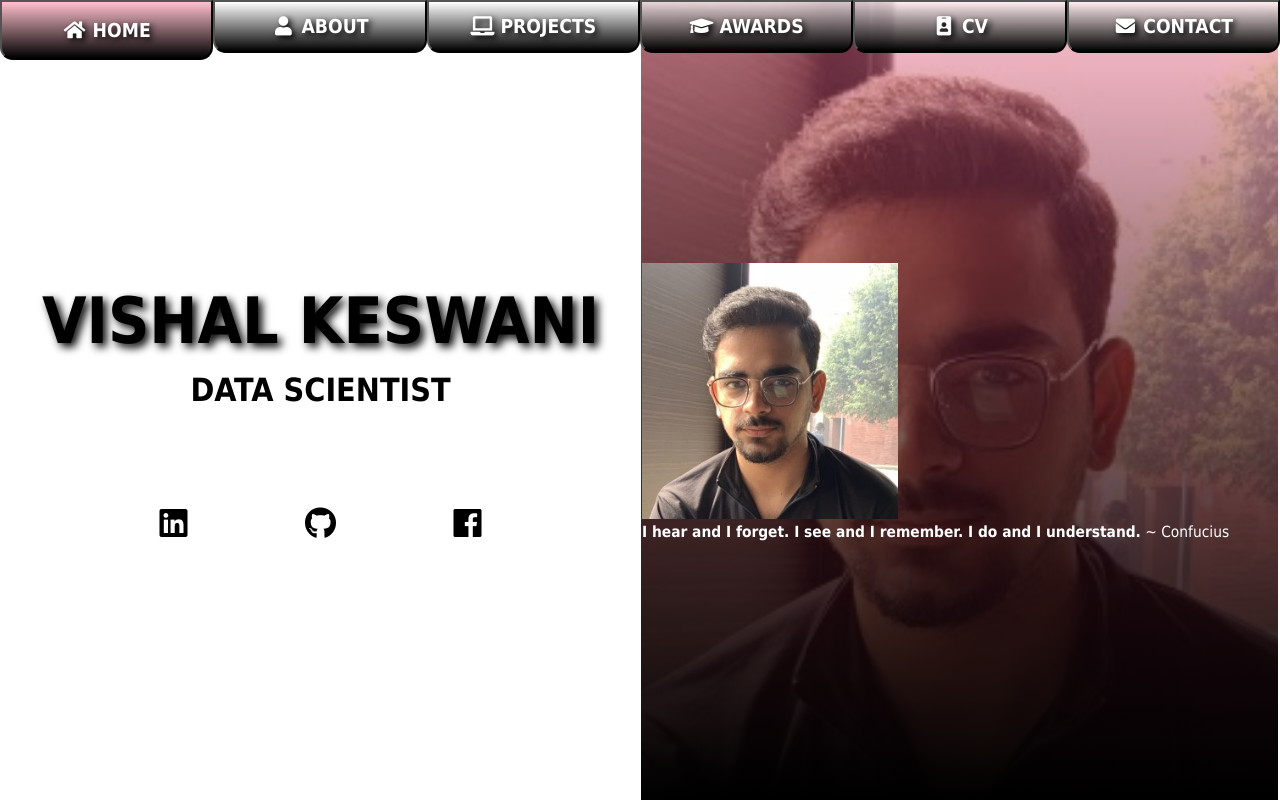
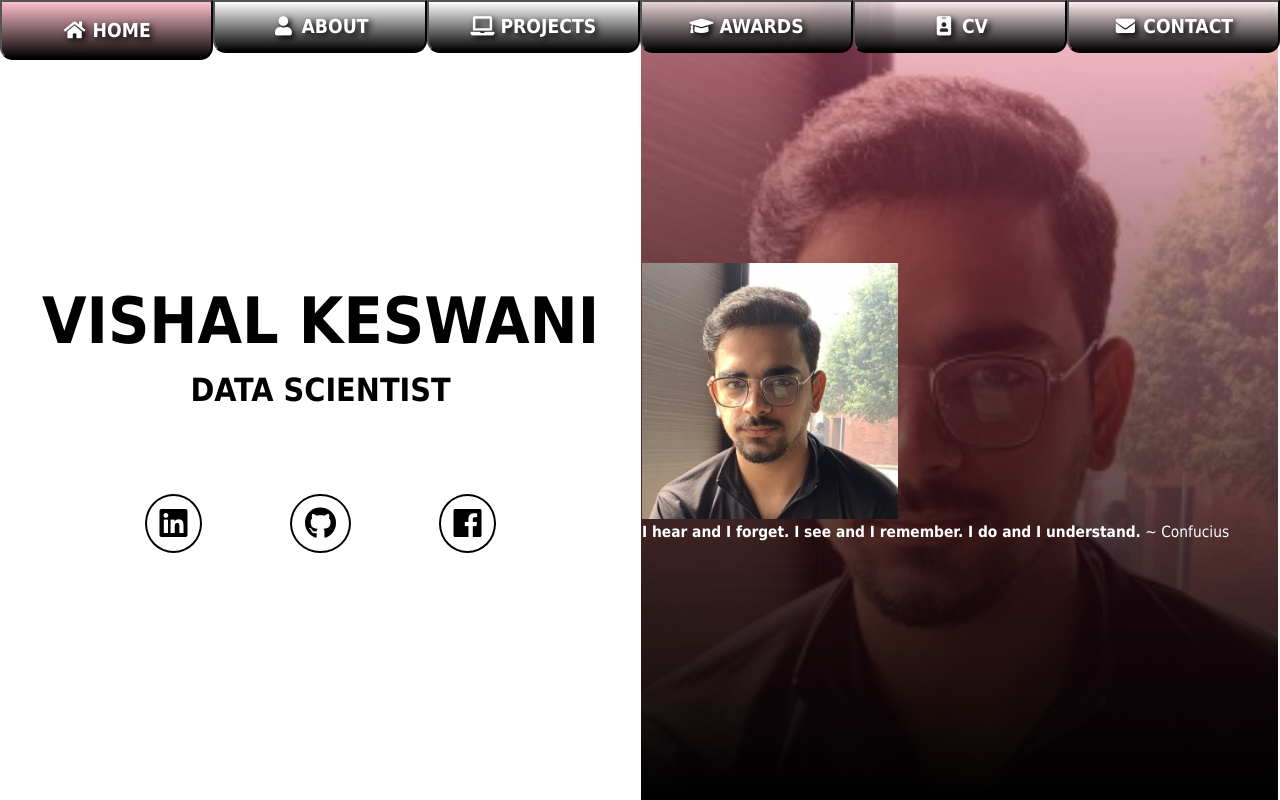
Before and after one commit to vkeswani/vkeswani.github.io, a plain HTML site: page index.html in a window 1280 px wide. Drawn offline with nearby package versions, Linux system fonts and the light colour scheme.

Commit message:
Update index.css

```diff
--- a/index.css
+++ b/index.css
@@ -61,7 +61,7 @@ body {
     font-family: Tahoma, sans-serif;
     color: black;
     word-wrap:break-word;
-    text-shadow: 4px 4px 8px #000000;
+    ext-shadow: 4px 4px 8px #000000;
     line-height: 4vw;
 }
 #about table {
@@ -81,7 +81,7 @@ body {
     border-radius:100%;
     background:transparent;
     transition:0.4s ease-in-out;
-    border: 0.2vw solid white;
+    border: 0.2vw solid black;
     margin:0vw;
     align-self: center;
 }
```
